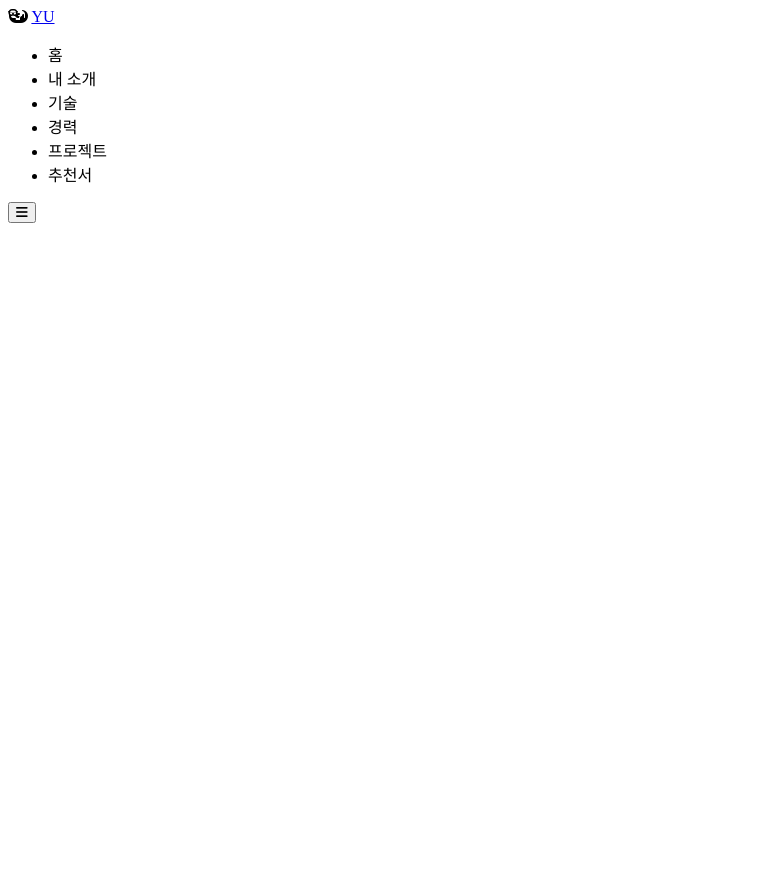
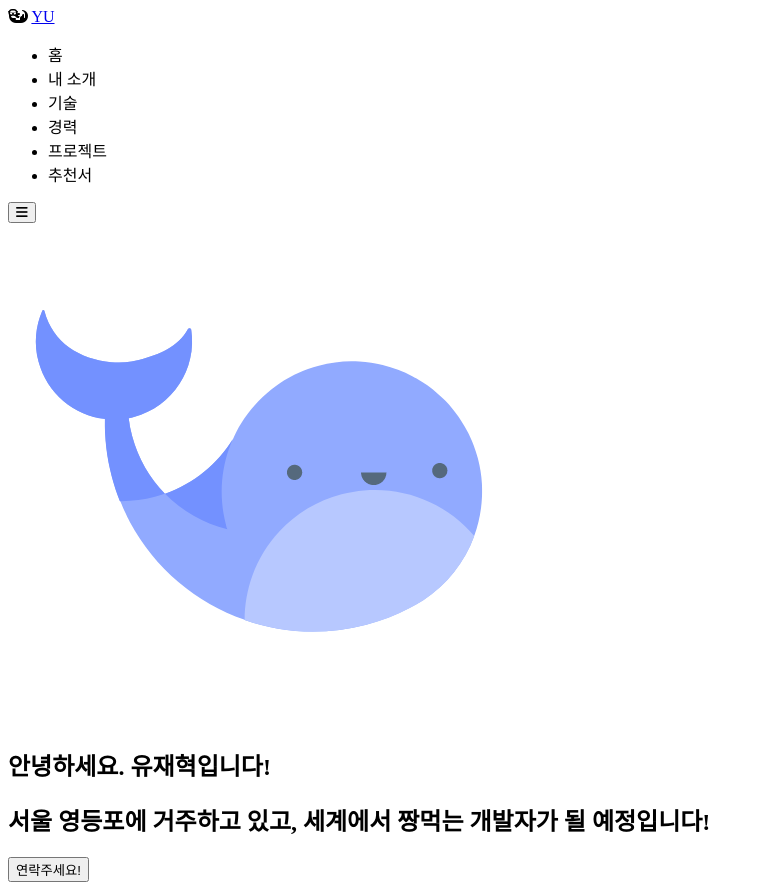
Before and after one commit to 99YJH/portfolio, a plain HTML site: page index.html in a window 1280 px wide. Shown: the whole page, without its empty margins (0-764 px from the left). Before the commit the page ends 800 px from the top, so only its background shows below. Drawn offline with Linux system fonts and the light colour scheme.

Commit message:
[HTML] index.html - home

```diff
--- a/index.html
+++ b/index.html
@@ -32,5 +32,15 @@
     <!-- 버튼 끝 -->
     </nav>
     <!-- Navbar 끝 -->
+    <!-- Home 시작 -->
+    <section id="home">
+        <div class="home__container">
+            <img src="./images/whale-removebg.png" alt="YU's photo" class="home__avatar">
+            <h1 class="home__title">안녕하세요. 유재혁입니다!</h1>
+            <h2 class="home__description">서울 영등포에 거주하고 있고, 세계에서 짱먹는 개발자가 될 예정입니다!</h2>
+            <button class="home__contact">연락주세요!</button>
+        </div>
+    </section>
+    <!-- Home 끝 -->
 </body>
 </html>
```
